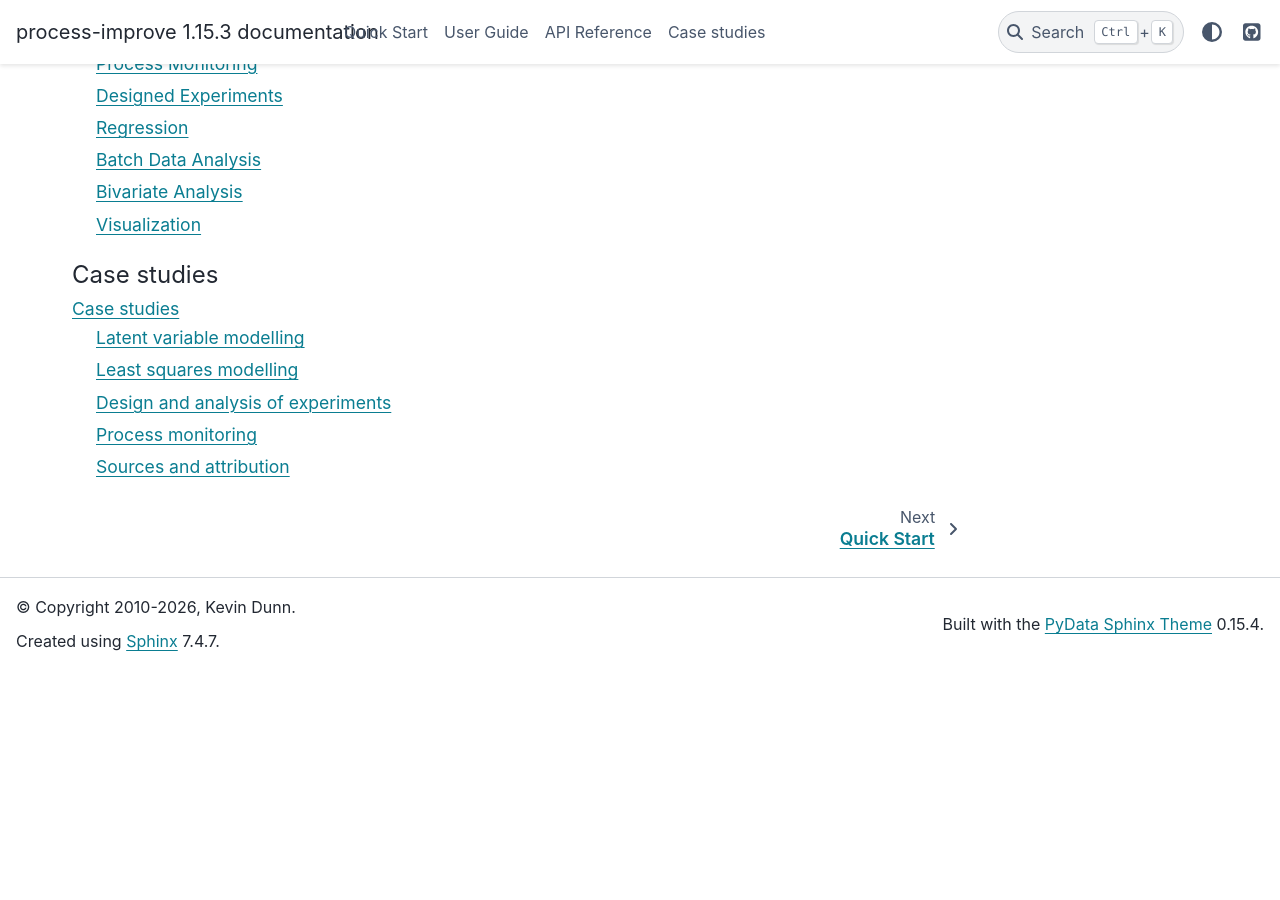
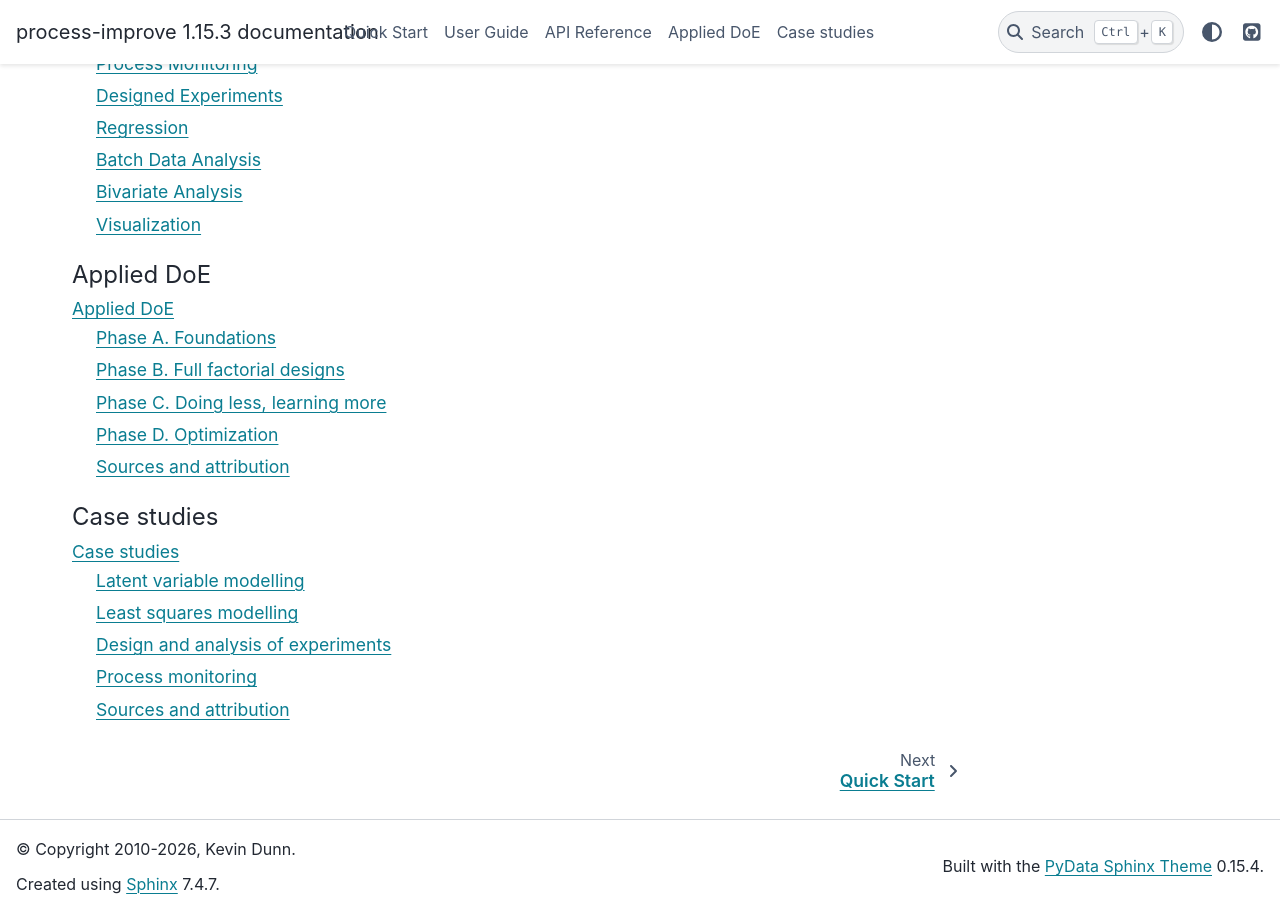
Before and after one commit to kgdunn/process-improve, a Sphinx documentation site: the page built from docs/index.rst, in a window 1280 px wide and 900 px high, scrolled down 638 px. Built offline with Sphinx 7.4.7 and the PyData theme 0.15.4, drawn with Linux system fonts in a browser that asks for light colours; before the commit the page ends 1309 px from its top, so only the background shows below that; part of the change alters nothing that is shown.

Commit message:
docs(applied_doe): scaffold tutorial section
Adds a new top-level Applied DoE section under docs/applied_doe/ with an
index page describing the four-phase structure and eight stub notebooks
(one per module). Each stub is a markdown-only placeholder citing the
source worksheet at yint.org. Worked solutions land in subsequent commits.

Also registers the section in docs/index.rst between Contents and Case
studies.

```diff
--- /dev/null
+++ b/docs/applied_doe/index.rst
@@ -0,0 +1,71 @@
+Applied DoE
+===========
+
+A worked-solution walkthrough of Kevin Dunn's 12-week Design of Experiments
+short course, written for practitioners in industry. Each module is an answer
+key for the corresponding weekly worksheet at
+`yint.org <https://yint.org/resources>`_, and uses :mod:`process_improve` code
+end-to-end.
+
+The series is organised into four phases. Each module page weaves in
+facilitator notes as inline **Tip**, **Guidance**, **Check yourself**, and
+**Solution** callouts so you can pause, reflect, and test your own
+understanding before reading the worked answer.
+
+Phase A. Foundations
+--------------------
+
+The two-factor mindset; how factors, levels, and responses connect to a
+linear model.
+
+.. toctree::
+   :maxdepth: 1
+
+   01_two_factor_mindset
+   02_coding_linear_model
+
+Phase B. Full factorial designs
+-------------------------------
+
+Scaling up to three and more factors, reading effects and interactions, and
+diagnosing the model that comes out.
+
+.. toctree::
+   :maxdepth: 1
+
+   03_full_factorials
+   04_residuals_blocking
+
+Phase C. Doing less, learning more
+----------------------------------
+
+Screening designs when you cannot afford a full factorial, and judging
+whether a design is worth running before you spend the budget.
+
+.. toctree::
+   :maxdepth: 1
+
+   05_fractional_factorials
+   06_power_and_evaluation
+
+Phase D. Optimization
+---------------------
+
+Moving from a screening study to an optimum, including response surfaces,
+steepest ascent, and balancing multiple responses.
+
+.. toctree::
+   :maxdepth: 1
+
+   07_response_surfaces
+   08_multiresponse_confirmation
+
+Sources and attribution
+-----------------------
+
+Each module is a worked solution to the corresponding weekly worksheet from
+Kevin Dunn's *Design of Experiments* short course. The original worksheets
+live at https://yint.org/resources. Worksheet questions are paraphrased here;
+the canonical wording remains in the source documents. The companion
+textbook is `Process Improvement using Data <https://learnche.org/pid>`_
+(Chapter 5 covers DoE).
--- a/docs/index.rst
+++ b/docs/index.rst
@@ -15,6 +15,12 @@ monitoring. Companion to the online textbook
 
 .. toctree::
    :maxdepth: 2
+   :caption: Applied DoE
+
+   applied_doe/index
+
+.. toctree::
+   :maxdepth: 2
    :caption: Case studies
 
    user_guide/case_studies/index
```
Also changed, not shown: docs/applied_doe/01_two_factor_mindset.ipynb (added), docs/applied_doe/02_coding_linear_model.ipynb (added), docs/applied_doe/03_full_factorials.ipynb (added), docs/applied_doe/04_residuals_blocking.ipynb (added), docs/applied_doe/05_fractional_factorials.ipynb (added), docs/applied_doe/06_power_and_evaluation.ipynb (added), docs/applied_doe/07_response_surfaces.ipynb (added), docs/applied_doe/08_multiresponse_confirmation.ipynb (added).
